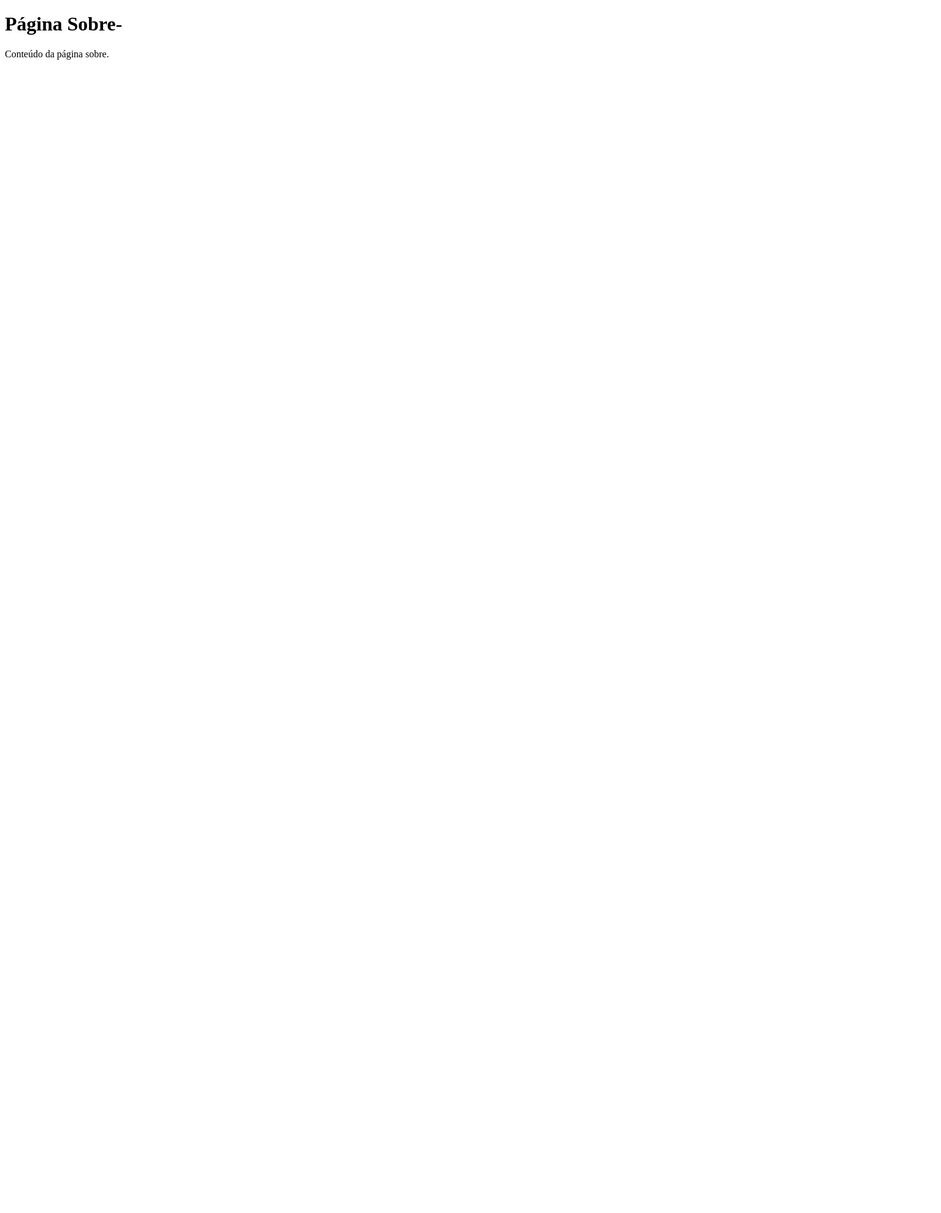
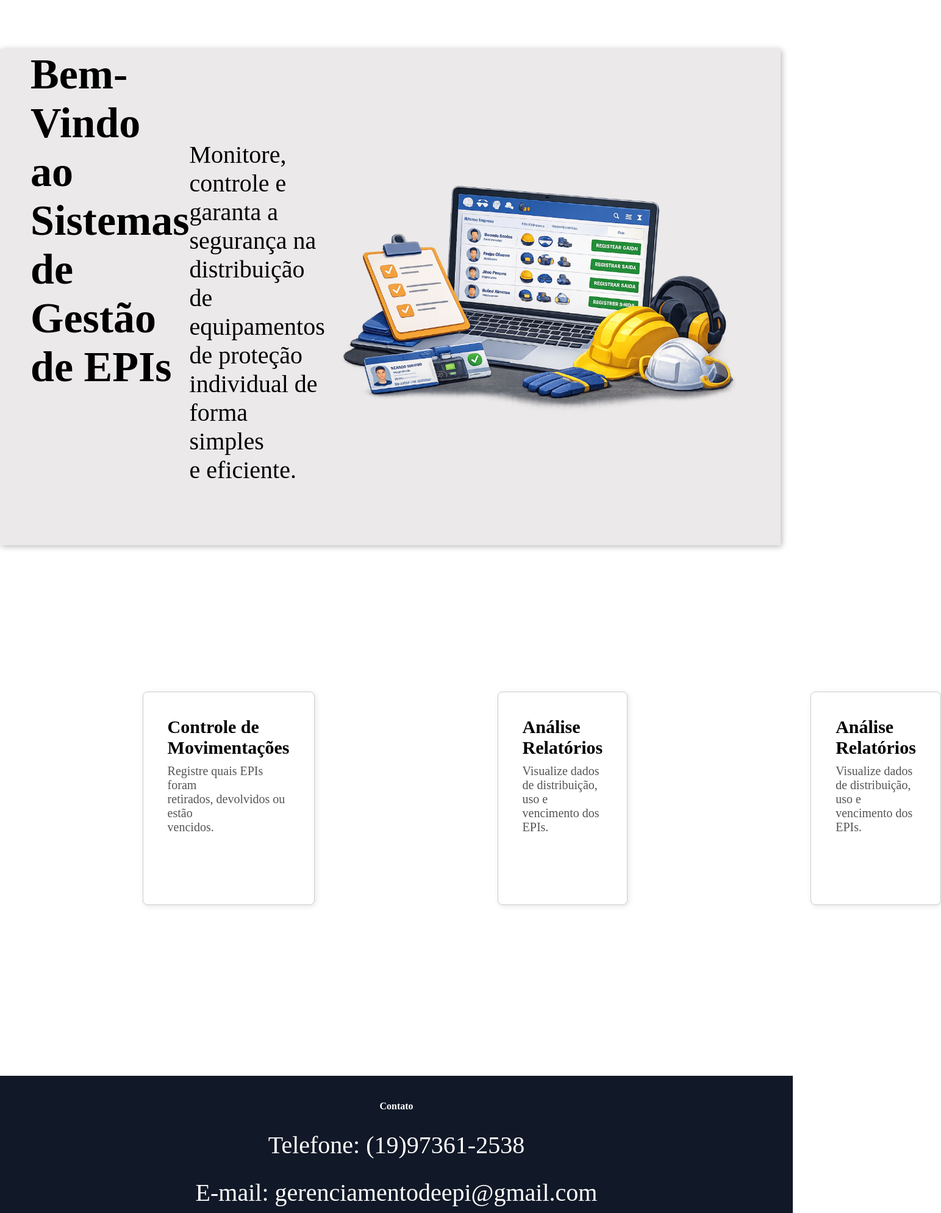
Before and after one commit to pedrohenriquedecarvalho/sistema-de-epi, a Vue app: page / in a window 1280 px wide. Shown: the whole page at 61% size, 1543 px wide, since content can reach past the window. Before the commit the page ends 800 px from the top, so only its background shows below. Built offline with nearby package versions, Linux system fonts and the light colour scheme.

Commit message:
fazendo a tela de login

```diff
--- a/src/views/home.vue
+++ b/src/views/home.vue
@@ -1,8 +1,42 @@
 <template>
-<div>
-<h1>Página Sobre-</h1>
-<p>Conteúdo da página sobre.</p>
-</div>
+  <main>
+    <h1>Bem-Vindo ao Sistemas <br> de Gestão de EPIs</h1>
+    <p class="principal">
+      Monitore, controle e garanta a segurança na distribuição de <br>
+      equipamentos de proteção individual de forma simples <br>
+      e eficiente.
+    </p>
+    <img src="../assets/inicial.png" alt="sistema de epi" id="tela">
+  </main>
+
+  <div class="container-cards">
+    <section class="card">
+        <img src="../assets/1.png" alt="logo" id="gerencie">
+      <h2>Gerencie EPIs</h2>
+      <p>Cadastre e mantenha seu <br> estoque de EPIs atualizado <br> para reposição rápida.</p>
+    </section>
+
+    <section class="card">
+      <h2>Controle de <br>Movimentações</h2>
+      <p>Registre quais EPIs foram <br> retirados, devolvidos ou estão <br> vencidos.</p>
+    </section>
+
+    <section class="card">
+      <h2>Análise Relatórios</h2>
+      <p>Visualize dados de distribuição,<br> uso e vencimento dos EPIs.</p>
+    </section>
+
+     <section class="card">
+      <h2>Análise Relatórios</h2>
+      <p>Visualize dados de distribuição,<br> uso e vencimento dos EPIs.</p>
+    </section>
+
+  </div>
+     <footer>
+        <h4 class="ajuste">Contato</h4>
+        <p class="ajuste">Telefone: (19)97361-2538</p>
+        <p class="ajuste">E-mail: gerenciamentodeepi@gmail.com</p>
+    </footer>
 </template>
 
 <script>
@@ -10,3 +44,108 @@ export default {
 name: 'home'
 }
 </script>
+
+<style>
+  * {
+    margin: 0px;
+    padding: 0px;
+
+
+  }
+
+  main {
+    margin-top: 80px;
+    background-color: #d0caca6c;
+    display: flex;
+    align-items: center;
+    justify-content: space-between;
+   border: 1px solid top hsl(0, 1%, 56%);
+   box-shadow: 2px 2px 10px rgba(0, 0, 0, 0.288);
+
+
+  }
+
+  .container-cards {
+    display: flex;
+    justify-content: center;
+    gap: 300px;
+    margin: 60px ;
+    margin-bottom: 200px;
+    padding: 80px;
+
+  }
+
+
+  .card {
+    display: flexbox;
+    background-color: white;
+    border: 1px solid hwb(0 80% 20%);
+    border-radius: 8px;
+    padding: 40px;
+    flex: 1;
+    max-width: 350px;
+    height: 350px;
+    box-shadow: 2px 2px 10px rgba(0,0,0,0.1);
+    margin-top: 100px;
+     box-sizing: border-box;
+
+  }
+
+  .card h2 {
+    font-size: 30px;
+    margin-bottom: 10px;
+  }
+
+  .card p {
+    font-size: 20px;
+    color: #555;
+  }
+  .principal{
+    margin-top: 150px;
+    font-size: 40px;
+    padding-bottom: 100px;
+
+
+
+  }
+  h1{
+    padding-left: 50px;
+    font-size: 70px;
+    padding-bottom: 250px;
+  }
+  #tela{
+    max-width: 700px;
+    height: auto;
+    border-radius: 10px;
+    padding-right: 200px;
+  }
+  p{
+    font-size: 40px;
+  }
+  #gerencie{
+    display: flex;
+    align-items: center;
+    gap: 15px;
+    margin-bottom: 20px;
+    width: 28px;
+    height: 28px;
+
+
+  }
+
+footer {
+    background-color: #111827;
+    padding: 10px;
+    text-align: center;
+    display: flex;
+    flex-direction: column;
+    width: 100%;
+
+}
+
+.ajuste{
+    color: rgb(255, 255, 255);
+    margin-top: 31px;
+}
+
+</style>
```
Also changed, not shown: src/assets/1.png (added), src/assets/inicial.png (added).
